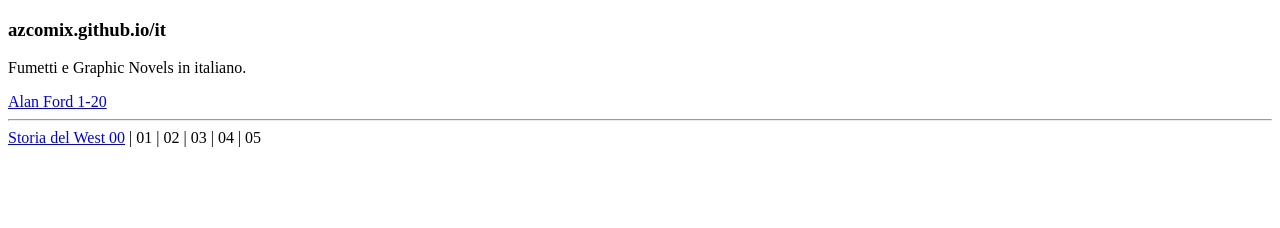
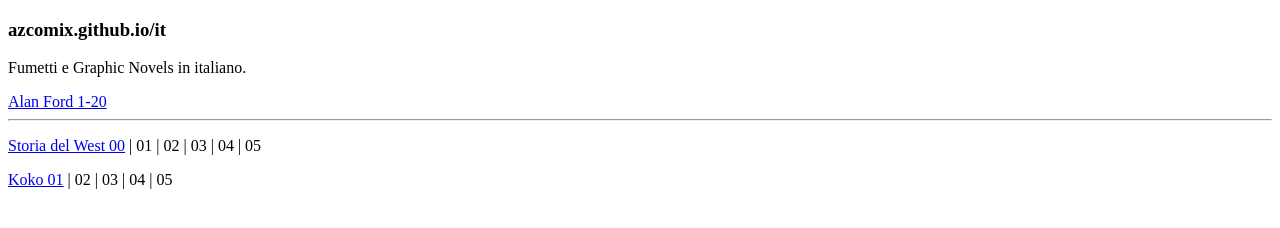
Before and after one commit to azcomix/it, a plain HTML site: page index.html in a window 1280 px wide. Drawn offline with Linux system fonts and the light colour scheme.

Commit message:
Update index.html

```diff
--- a/index.html
+++ b/index.html
@@ -11,8 +11,9 @@
 <a href="http://comix.altervista.org/alpha/AlanFord/it/"
 target='_blank'>Alan Ford 1-20</a>
         <hr>
-<a href="https://drive.google.com/file/d/1WxktsXNBI0rOUvID50dz83tyygXIkv9H/view?usp=drivesdk"
+<p><a href="https://drive.google.com/file/d/1WxktsXNBI0rOUvID50dz83tyygXIkv9H/view?usp=drivesdk"
    target='_blank'>Storia del West 00</a> | 01 | 02 | 03 | 04 | 05
-
+<p><a href="https://drive.google.com/file/d/18hNuv21ZTMKFTbecxWG9kA4HPNTD9VDT/view?usp=drivesdk"
+   target='_blank'>Koko 01</a> | 02 | 03 | 04 | 05
     </body>
 </html>
```
